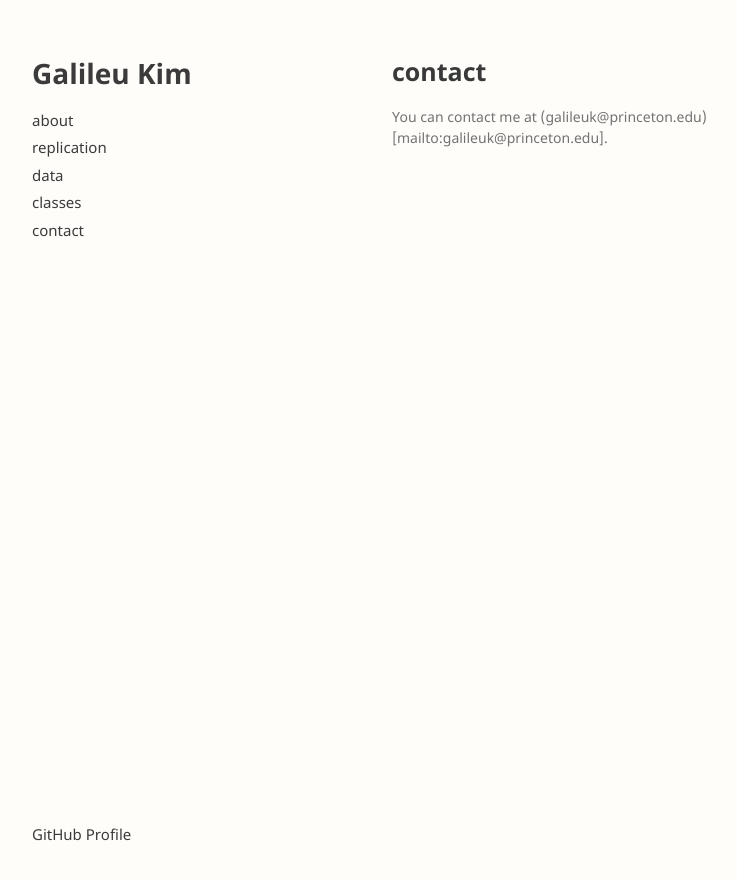
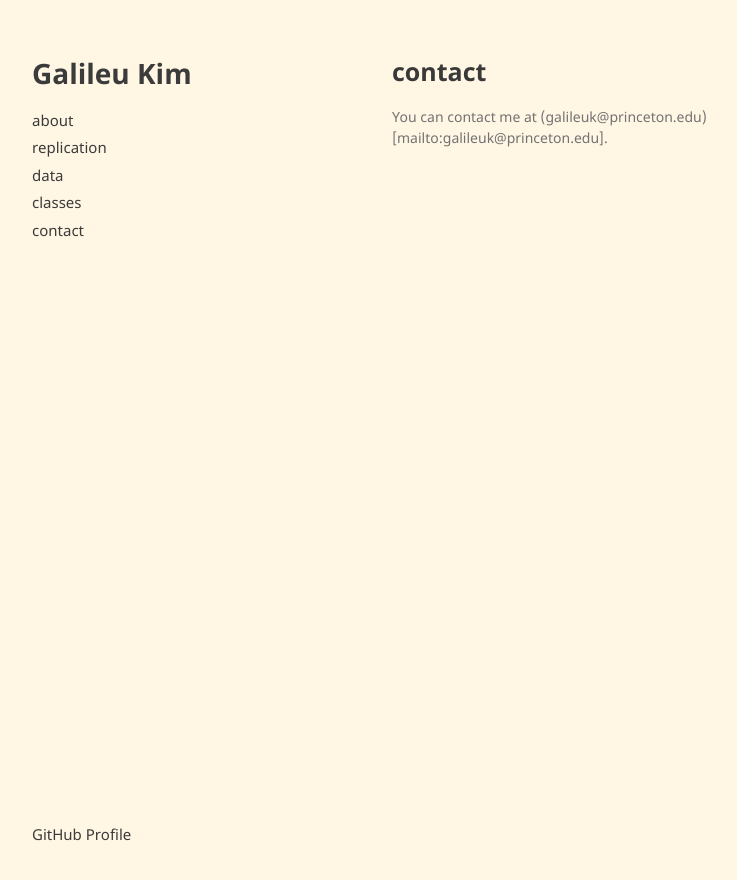
Before and after one commit to galileukim/galileukim.github.io, a Jekyll site: the page built from pages/contact.md, in a window 1280 px wide. Shown: the top 880 px of the page, without its empty margins (178-915 px from the left). Built offline with Jekyll 4.4.1, drawn with Linux system fonts in a browser that asks for light colours; our own code applies the rules of GitHub Pages for plain Markdown files.

Commit message:
change background color

```diff
--- a/_sass/jekyll-theme-minimal.scss
+++ b/_sass/jekyll-theme-minimal.scss
@@ -2,7 +2,7 @@
 @import "rouge-github";
 
 body {
-  background-color: #fffdfa;
+  background-color: #FFF6E4;
   padding:50px;
   font: 14px/1.5 "Noto Sans", "Helvetica Neue", Helvetica, Arial, sans-serif;
   color:#727272;
```
